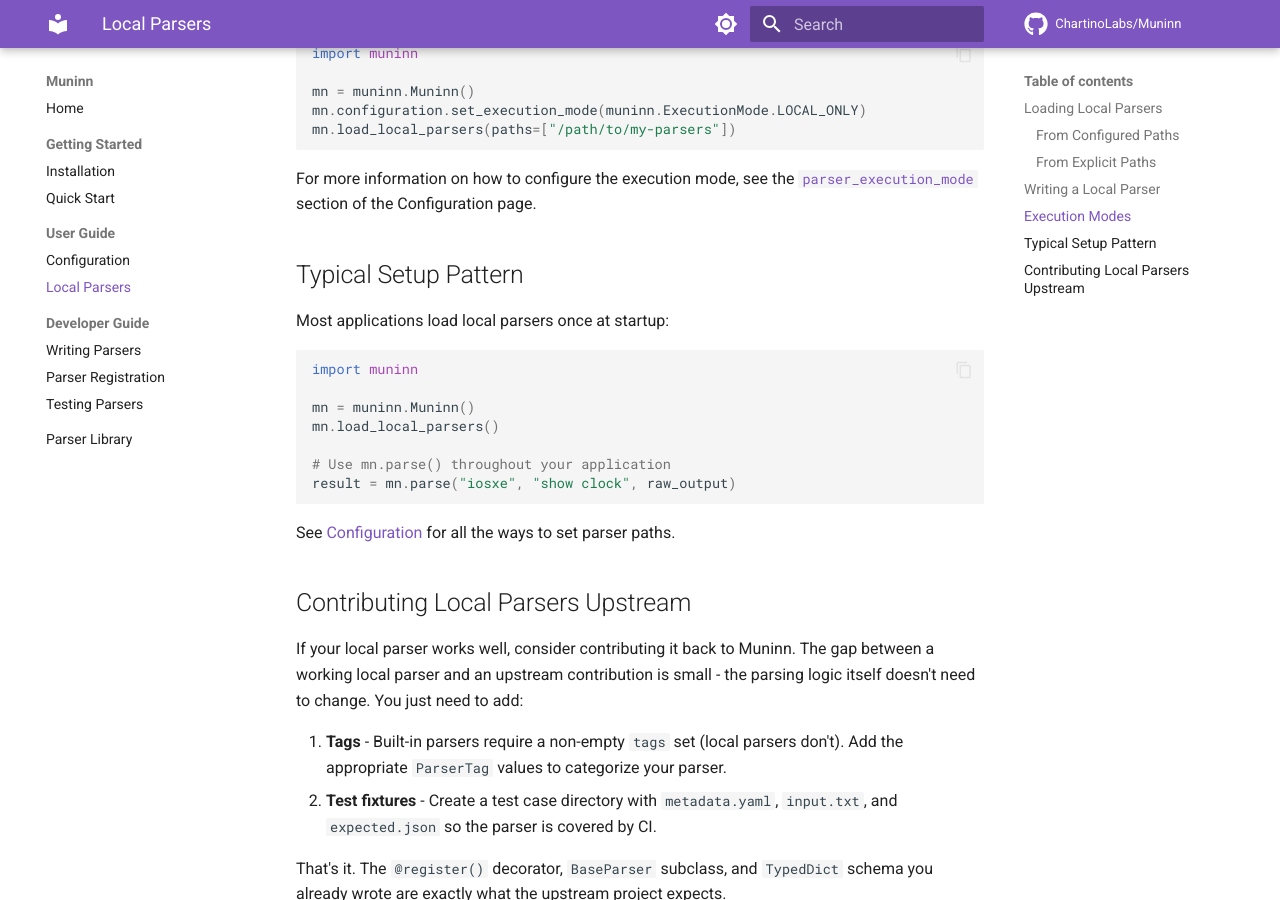
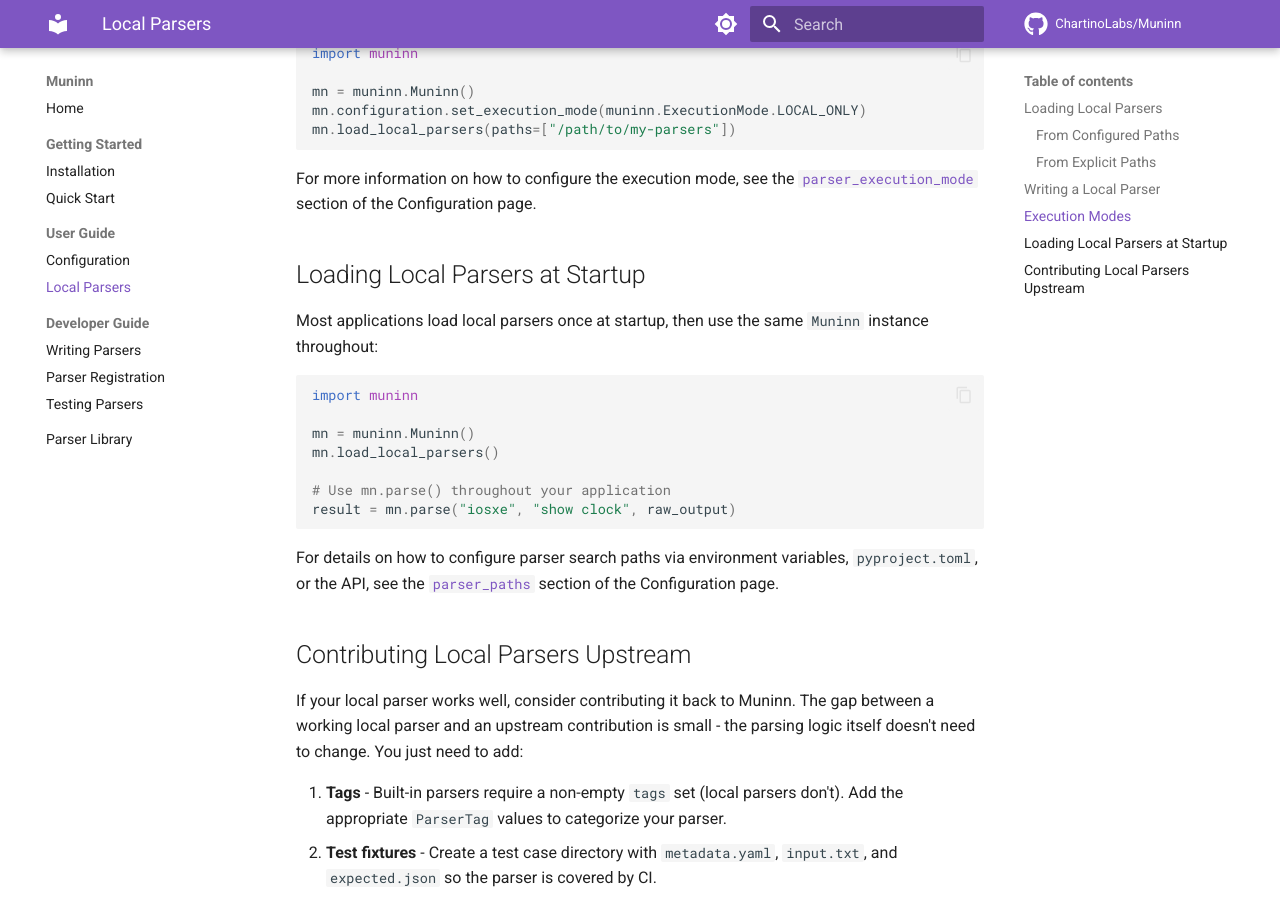
Before and after one commit to ChartinoLabs/Muninn, an MkDocs documentation site: the page built from docs/user-guide/local-parsers.md, in a window 1280 px wide and 900 px high, scrolled down 2177 px. Built offline with MkDocs 1.6.1 and Material for MkDocs 9.7.7, drawn with Linux system fonts in a browser that asks for light colours; comment, search, counter and statistics services are not loaded.

Commit message:
docs: rename Typical Setup Pattern and link to parser_paths config
Co-Authored-By: Claude Opus 4.6 (1M context) <noreply@anthropic.com>

````diff
--- a/docs/user-guide/local-parsers.md
+++ b/docs/user-guide/local-parsers.md
@@ -95,9 +95,9 @@ mn.load_local_parsers(paths=["/path/to/my-parsers"])
 
 For more information on how to configure the execution mode, see the [`parser_execution_mode`](configuration.md#parser_execution_mode) section of the Configuration page.
 
-## Typical Setup Pattern
+## Loading Local Parsers at Startup
 
-Most applications load local parsers once at startup:
+Most applications load local parsers once at startup, then use the same `Muninn` instance throughout:
 
 ```python
 import muninn
@@ -109,7 +109,7 @@ mn.load_local_parsers()
 result = mn.parse("iosxe", "show clock", raw_output)
 ```
 
-See [Configuration](configuration.md) for all the ways to set parser paths.
+For details on how to configure parser search paths via environment variables, `pyproject.toml`, or the API, see the [`parser_paths`](configuration.md#parser_paths) section of the Configuration page.
 
 ## Contributing Local Parsers Upstream
 
````
